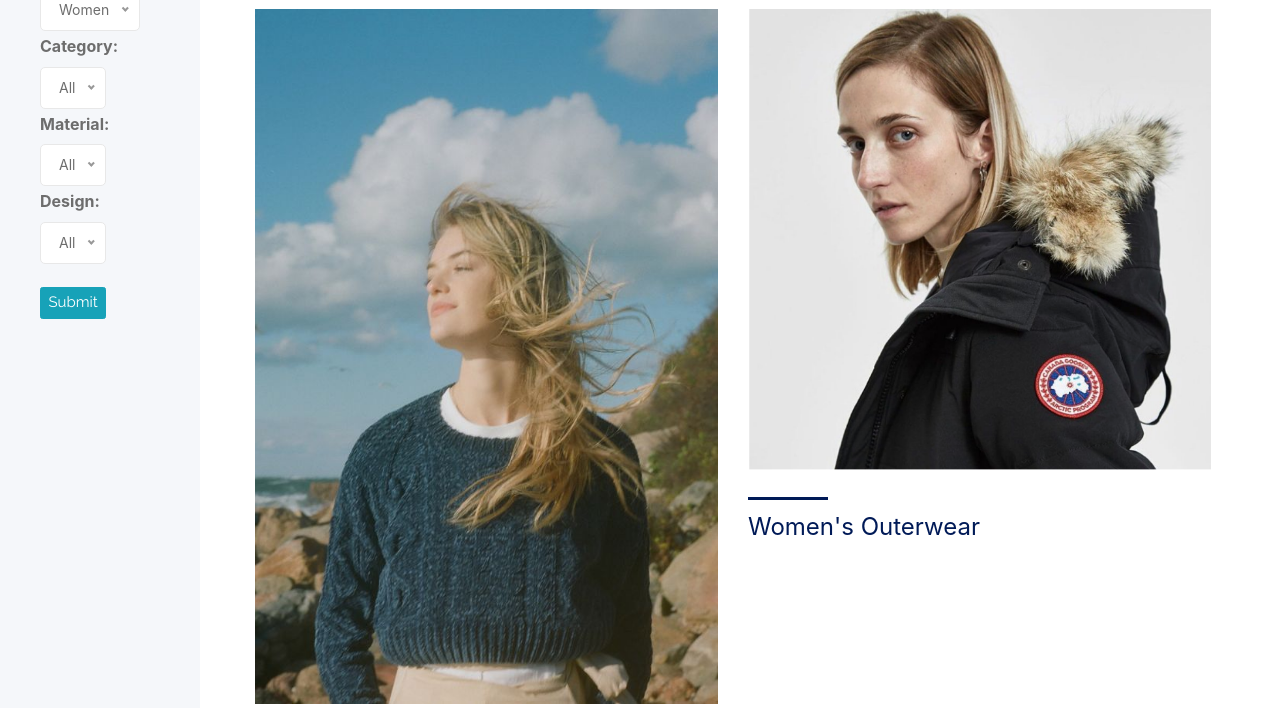
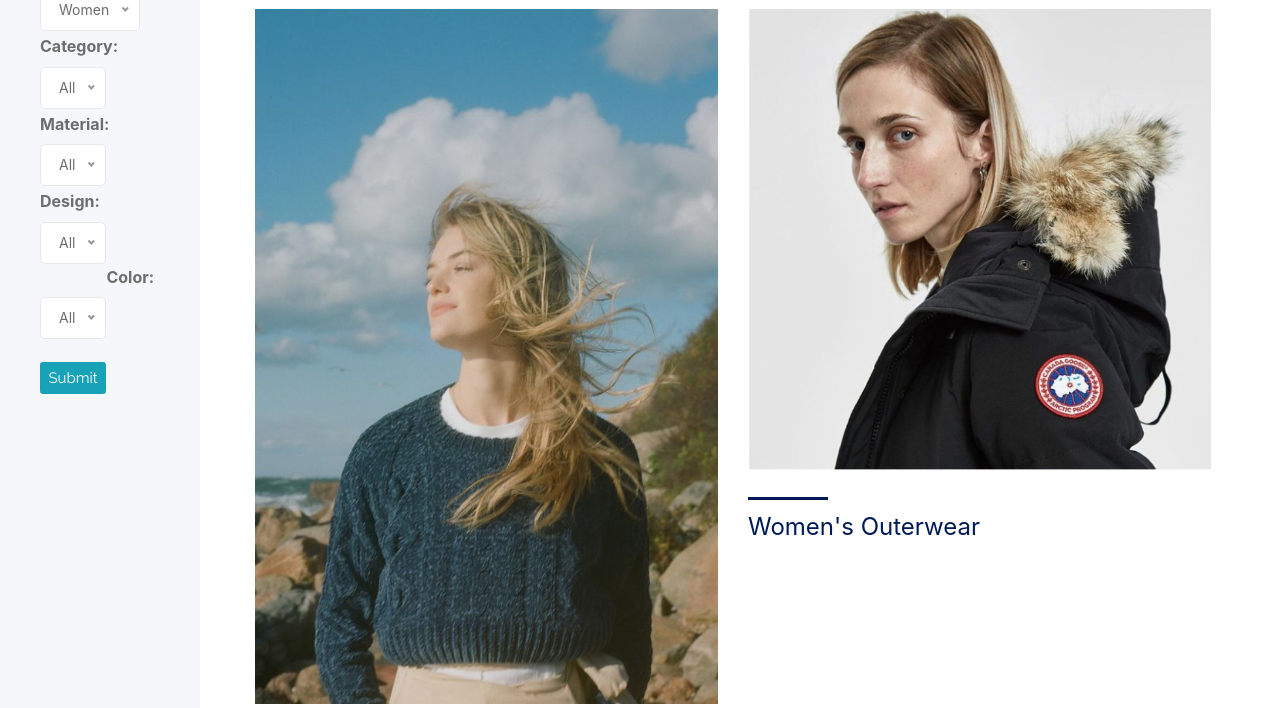
Before and after one commit to Ethan-syc/FloorDog, a Django app: page /filter/ in a window 1280 px wide. Shown: the part 216-924 px from the top of the page. Run offline with Django 3.2, Linux system fonts and the light colour scheme; some libraries are stand-ins or nearby versions; some web fonts are replaced.

Commit message:
added color filtering

```diff
--- a/website/forms.py
+++ b/website/forms.py
@@ -120,7 +120,29 @@
     ("Straight-leg", "Straight-leg"),
     ("lapel collar", "lapel collar"),
     ("stand collar", "stand collar"),
+)
 
+COLOR = (
+    ("All", "All"),
+    ("blue", "blue"),
+    ("black", "black"),
+    ("brown", "brown"),
+    ("green", "green"),
+    ("grey", "grey"),
+    ("gold", "gold"),
+    ("indigo", "indigo"),
+    ("khaki", "Khaki"),
+    ("lime", "lime"),
+    ("magenta", "magenta"),
+    ("navy", "navy"),
+    ("orange", "orange"),
+    ("pink", "pink"),
+    ("purple", "purple"),
+    ("red", "red"),
+    ("silver", "silver"),
+    ("tan", "tan"),
+    ("white", "white"),
+    ("yellow", "yellow")
 )
 
 
@@ -140,6 +162,10 @@
     design = forms.ChoiceField(widget=forms.Select(), choices=DESIGN)
 
 
+class ColorForm(forms.Form):
+    color = forms.ChoiceField(widget=forms.Select(), choices=COLOR)
+
+
 class UploadForm(forms.ModelForm):
     class Meta:
         model = UploadFile
--- a/website/templates/website/filter_page.html
+++ b/website/templates/website/filter_page.html
@@ -84,6 +84,12 @@
                     {% csrf_token %}
                     <ul>
                         {{ design_form.as_p }}
+                    </ul>
+                    <br><br>
+
+                    {% csrf_token %}
+                    <ul>
+                        {{ color_form.as_p }}
                     </ul>
                     <br><br>
                     <button type="submit" class="btn btn-info btn-submit" style="margin-top: 23px; font-size: 15px; font-family:Raleway">Submit</button>
--- a/website/urls.py
+++ b/website/urls.py
@@ -8,7 +8,7 @@
     path('upload/', views.upload_page, name='upload page'),
 
     path(
-        "filter-result/<gender>/<category>/<material>/<design>",
+        "filter-result/<gender>/<category>/<material>/<design>/<color>",
         views.filter_result_page,
         name="filter-result page",
     ),
--- a/website/views.py
+++ b/website/views.py
@@ -21,17 +21,20 @@
     filter_form = FilterForm(request.POST)
     material_form = MaterialForm(request.POST)
     design_form = DesignForm(request.POST)
+    color_form = ColorForm(request.POST)
 
     if request.method == "POST" and filter_form.is_valid() \
-            and gender_form.is_valid() and material_form.is_valid() and design_form.is_valid():
+            and gender_form.is_valid() and material_form.is_valid() \
+            and design_form.is_valid() and color_form.is_valid():
 
         gender = gender_form.cleaned_data["gender"]
         category = filter_form.cleaned_data["category"]
         material = material_form.cleaned_data["material"]
         design = design_form.cleaned_data["design"]
+        color = color_form.cleaned_data["color"]
 
         return HttpResponseRedirect(
-            reverse("filter-result page", args=(gender, category, material, design))
+            reverse("filter-result page", args=(gender, category, material, design, color))
         )
 
     else:
@@ -39,55 +42,97 @@
         filter_form = FilterForm()
         material_form = MaterialForm()
         design_form = DesignForm()
+        color_form = ColorForm()
         return render(request, "website/filter_page.html",
                       {"gender_form": gender_form, "filter_form": filter_form,
-                       "material_form": material_form, "design_form": design_form})
+                       "material_form": material_form, "design_form": design_form, "color_form": color_form})
 
 
 # pagination: ref:https://simpleisbetterthancomplex.com/tutorial/2016/08/03/how-to-paginate-with-django.html
 
-def filter_result_page(request, gender, category, material, design):
+def filter_result_page(request, gender, category, material, design, color):
     result_list = []
 
-    if gender == "M" and material == "All" and category == "All" and design == "All":
+    if gender == "M" and material == "All" and category == "All" and design == "All" and color == "All":
         result_list = MenClothes.objects.all()
-    if gender == "W" and material == "All" and category == "All" and design == "All":
+    if gender == "W" and material == "All" and category == "All" and design == "All" and color == "All":
         result_list = WomenClothes.objects.all()
 
-    if gender == "M" and material == "All" and category != "All" and design == "All":
+    if gender == "M" and material == "All" and category != "All" and design == "All" and color == "All":
         result_list = MenClothes.objects.filter(clothes_name__icontains=category)
-    if gender == "W" and material == "All" and category != "All" and design == "All":
+    if gender == "W" and material == "All" and category != "All" and design == "All" and color == "All":
         result_list = WomenClothes.objects.filter(clothes_name__icontains=category)
 
-    if gender == "M" and category == "All" and material != "All" and design == "All":
+    if gender == "M" and category == "All" and material != "All" and design == "All" and color == "All":
         result_list = MenClothes.objects.filter(material__icontains=material)
-    if gender == "W" and category == "All" and material != "All" and design == "All":
+    if gender == "W" and category == "All" and material != "All" and design == "All" and color == "All":
         result_list = WomenClothes.objects.filter(material__icontains=material)
 
-    if gender == "M" and category == "All" and material == "All" and design != "All":
+    if gender == "M" and category == "All" and material == "All" and design != "All" and color == "All":
         result_list = MenClothes.objects.filter(clothes_detail__icontains=design)
-    if gender == "W" and category == "All" and material == "All" and design != "All":
+    if gender == "W" and category == "All" and material == "All" and design != "All" and color == "All":
         result_list = WomenClothes.objects.filter(clothes_detail__icontains=design)
 
-    if gender == "M" and category != "All" and material != "All" and design == "All":
+    if gender == "M" and category == "All" and material == "All" and design == "All" and color != "All":
+        result_list = MenClothes.objects.filter(clothes_name__icontains=color)
+    if gender == "W" and category == "All" and material == "All" and design == "All" and color != "All":
+        result_list = WomenClothes.objects.filter(clothes_name__icontains=color)
+
+    if gender == "M" and category != "All" and material != "All" and design == "All" and color == "All":
         result_list = MenClothes.objects.filter(clothes_name__icontains=category).filter(material__icontains=material)
-    if gender == "W" and category != "All" and material != "All" and design == "All":
+    if gender == "W" and category != "All" and material != "All" and design == "All" and color == "All":
         result_list = WomenClothes.objects.filter(clothes_name__icontains=category).filter(material__icontains=material)
 
-    if gender == "M" and category == "All" and material != "All" and design != "All":
+    if gender == "M" and category == "All" and material != "All" and design != "All" and color == "All":
         result_list = MenClothes.objects.filter(clothes_detail__icontains=design).filter(material__icontains=material)
-    if gender == "W" and category == "All" and material != "All" and design != "All":
+    if gender == "W" and category == "All" and material != "All" and design != "All" and color == "All":
         result_list = WomenClothes.objects.filter(clothes_detail__icontains=design).filter(material__icontains=material)
 
-    if gender == "M" and category != "All" and material == "All" and design != "All":
+    if gender == "M" and category != "All" and material == "All" and design != "All" and color == "All":
         result_list = MenClothes.objects.filter(clothes_detail__icontains=design).filter(clothes_name__icontains=category)
-    if gender == "W" and category != "All" and material == "All" and design != "All":
+    if gender == "W" and category != "All" and material == "All" and design != "All" and color == "All":
         result_list = WomenClothes.objects.filter(clothes_detail__icontains=design).filter(clothes_name__icontains=category)
 
-    if gender == "M" and category != "All" and material != "All" and design != "All":
+    if gender == "M" and category != "All" and material == "All" and design == "All" and color != "All":
+        result_list = MenClothes.objects.filter(clothes_name__icontains=color).filter(clothes_name__icontains=category)
+    if gender == "W" and category != "All" and material == "All" and design == "All" and color != "All":
+        result_list = WomenClothes.objects.filter(clothes_name__icontains=color).filter(clothes_name__icontains=category)
+
+    if gender == "M" and category == "All" and material != "All" and design == "All" and color != "All":
+        result_list = MenClothes.objects.filter(clothes_name__icontains=color).filter(material__icontains=material)
+    if gender == "W" and category == "All" and material != "All" and design == "All" and color != "All":
+        result_list = WomenClothes.objects.filter(clothes_name__icontains=color).filter(material__icontains=material)
+
+    if gender == "M" and category == "All" and material == "All" and design != "All" and color != "All":
+        result_list = MenClothes.objects.filter(clothes_name__icontains=color).filter(clothes_detail__icontains=design)
+    if gender == "W" and category == "All" and material == "All" and design != "All" and color != "All":
+        result_list = WomenClothes.objects.filter(clothes_name__icontains=color).filter(clothes_detail__icontains=design)
+
+    if gender == "M" and category != "All" and material != "All" and design != "All" and color == "All":
         result_list = MenClothes.objects.filter(clothes_detail__icontains=design).filter(clothes_name__icontains=category).filter(material__icontains=material)
-    if gender == "W" and category != "All" and material != "All" and design != "All":
+    if gender == "W" and category != "All" and material != "All" and design != "All" and color == "All":
         result_list = WomenClothes.objects.filter(clothes_detail__icontains=design).filter(clothes_name__icontains=category).filter(material__icontains=material)
+
+    if gender == "M" and category == "All" and material != "All" and design != "All" and color != "All":
+        result_list = MenClothes.objects.filter(clothes_detail__icontains=design).filter(clothes_name__icontains=color).filter(material__icontains=material)
+    if gender == "W" and category == "All" and material != "All" and design != "All" and color != "All":
+        result_list = WomenClothes.objects.filter(clothes_detail__icontains=design).filter(clothes_name__icontains=color).filter(material__icontains=material)
+
+    if gender == "M" and category != "All" and material == "All" and design != "All" and color != "All":
+        result_list = MenClothes.objects.filter(clothes_detail__icontains=design).filter(clothes_name__icontains=color).filter(clothes_name__icontains=category)
+    if gender == "W" and category != "All" and material == "All" and design != "All" and color != "All":
+        result_list = WomenClothes.objects.filter(clothes_detail__icontains=design).filter(clothes_name__icontains=color).filter(clothes_name__icontains=category)
+
+    if gender == "M" and category != "All" and material != "All" and design == "All" and color != "All":
+        result_list = MenClothes.objects.filter(clothes_name__icontains=category).filter(clothes_name__icontains=color).filter(material__icontains=material)
+    if gender == "W" and category != "All" and material != "All" and design == "All" and color != "All":
+        result_list = WomenClothes.objects.filter(clothes_name__icontains=category).filter(clothes_name__icontains=color).filter(material__icontains=material)
+
+    if gender == "M" and category != "All" and material != "All" and design != "All" and color != "All":
+        result_list = MenClothes.objects.filter(clothes_name__icontains=category).filter(clothes_name__icontains=color).filter(material__icontains=material).filter(clothes_detail__icontains=design)
+    if gender == "W" and category != "All" and material != "All" and design != "All" and color != "All":
+        result_list = WomenClothes.objects.filter(clothes_name__icontains=category).filter(clothes_name__icontains=color).filter(material__icontains=material).filter(clothes_detail__icontains=design)
+
 
     paginator = Paginator(result_list, 12)
     page = request.GET.get("page", 1)
```
